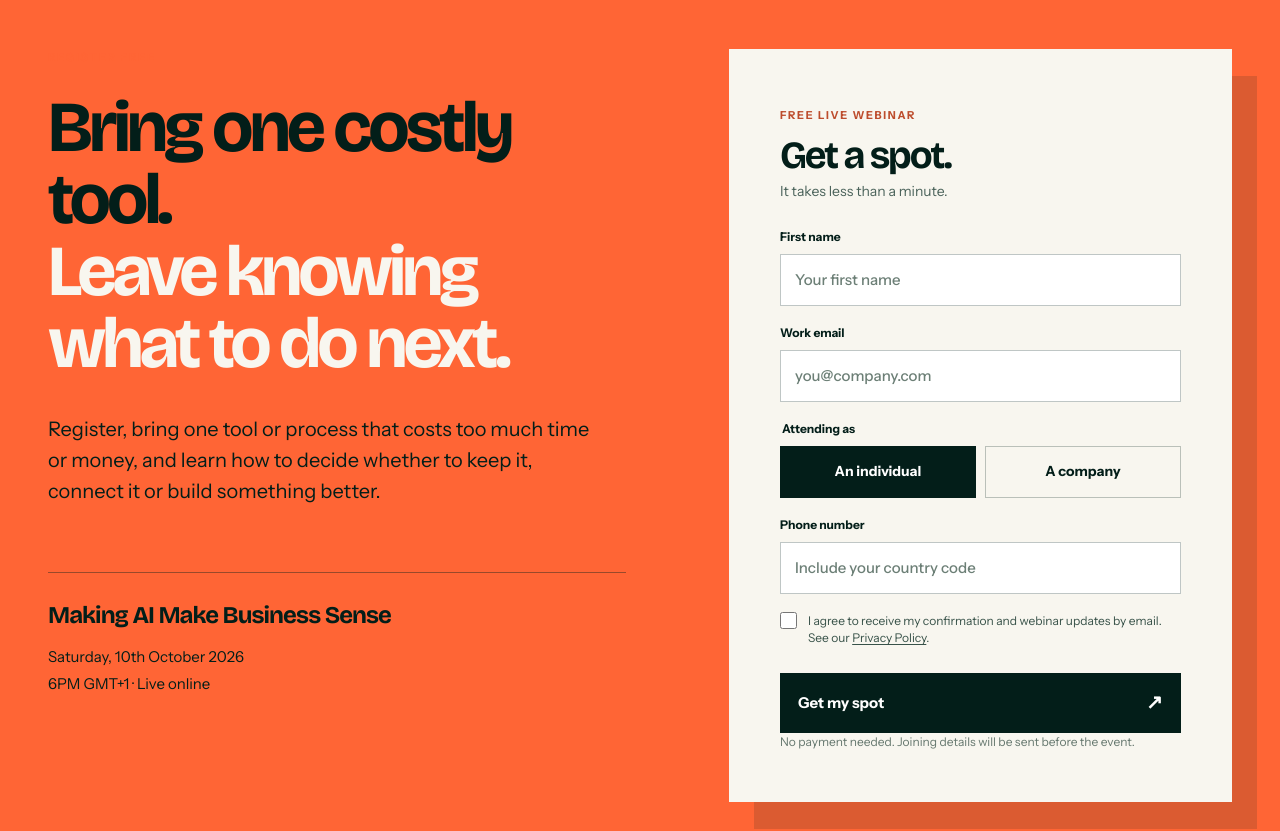
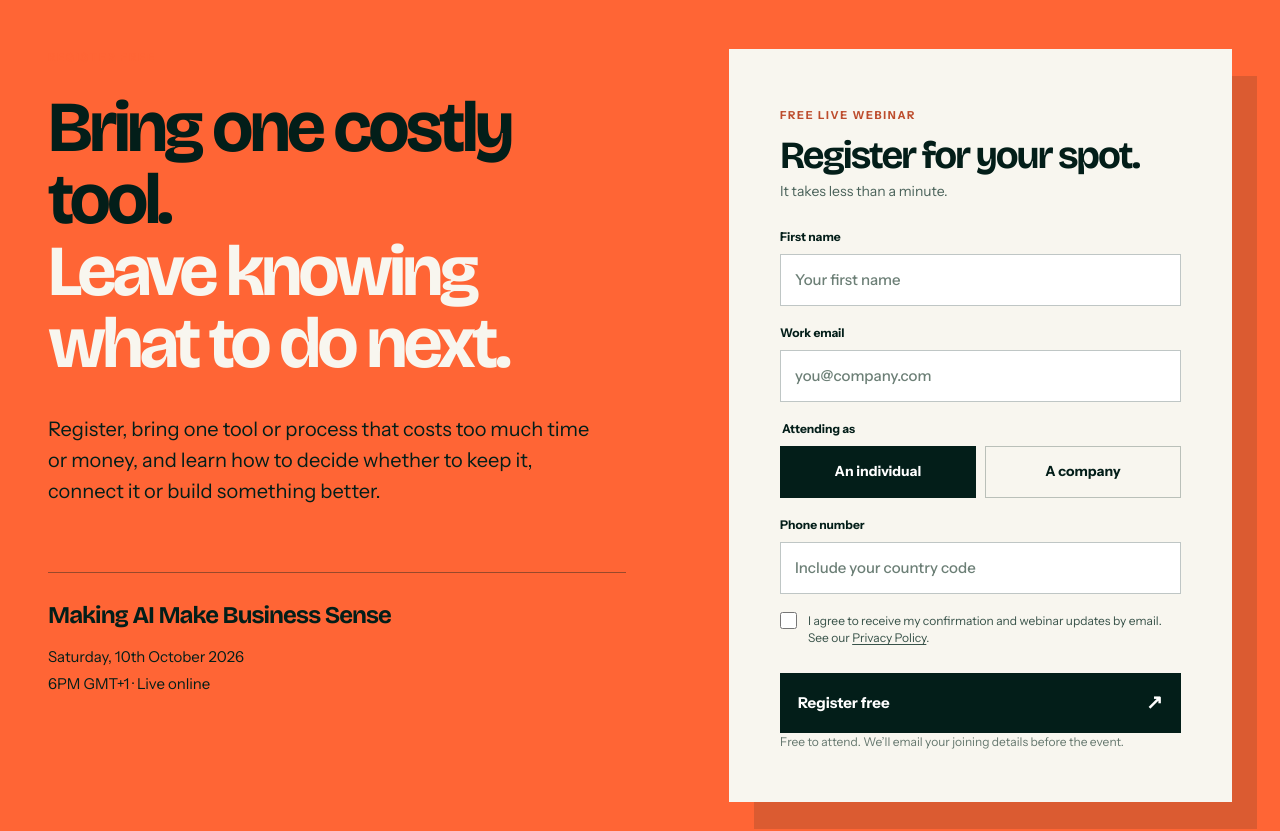
Before and after one commit to Greatdorlin/run-rentless, a Next.js app: page /webinar in a window 1280 px wide. Shown: the part 6060-6891 px from the top of the page. Built offline with nearby package versions, Linux system fonts and the light colour scheme.

Commit message:
Tighten webinar registration form copy

```diff
--- a/src/components/webinar/registration-form.tsx
+++ b/src/components/webinar/registration-form.tsx
@@ -52,21 +52,21 @@ export function RegistrationForm() {
     }
   }
 
-  if (phase === "ended") return <div className="webinar-form__closed"><h3>Registration has closed.</h3><p>The live event ended at 8PM GMT+1 on 10 October 2026. You can still explore Run Rentless.</p><Link href="/">Go to the homepage <span aria-hidden="true">↗</span></Link></div>;
+  if (phase === "ended") return <div className="webinar-form__closed"><h3>Registration has closed.</h3><p>The live event ended at 8PM GMT+1 on 10th October 2026. You can still explore Run Rentless.</p><Link href="/">Go to the homepage <span aria-hidden="true">↗</span></Link></div>;
 
   if (status === "success" || status === "partial" || status === "duplicate") return (
     <div className="webinar-form__success" role="status">
       <span className="webinar-form__success-mark" aria-hidden="true">✓</span>
       <h3>{status === "success" ? "Your spot is confirmed." : status === "duplicate" ? `${firstName}, you’re already registered.` : "Your spot is saved."}</h3>
       <p>{status === "success" ? "We’ve just sent your confirmation email. Check Spam or Promotions if you do not see it. Move it to your inbox and mark it as important so you do not miss the webinar details." : status === "duplicate" ? "Your email is already on the webinar list. If you need your details again, contact us." : "Your registration is saved, but the confirmation email could not be sent. Please contact us if you need the joining details."}</p>
-      <strong>Saturday, 10 October 2026 · 6PM GMT+1</strong>
+      <strong>Saturday, 10th October 2026 · 6PM GMT+1</strong>
       <Link href="/contact">Questions? Contact us <span aria-hidden="true">↗</span></Link>
     </div>
   );
 
   return (
     <form className="webinar-form" onSubmit={submit}>
-      <div className="webinar-form__heading"><span>Free live webinar</span><h3>Get a spot.</h3><p>It takes less than a minute.</p></div>
+      <div className="webinar-form__heading"><span>Free live webinar</span><h3>Register for your spot.</h3><p>It takes less than a minute.</p></div>
       <div className="webinar-form__fields">
         <label>First name<input name="firstName" autoComplete="given-name" maxLength={80} required placeholder="Your first name" /></label>
         <label>Work email<input name="email" type="email" autoComplete="email" maxLength={160} required placeholder="you@company.com" /></label>
@@ -80,8 +80,8 @@ export function RegistrationForm() {
         <label className="webinar-form__trap" aria-hidden="true">Website<input name="website" autoComplete="off" tabIndex={-1} /></label>
       </div>
       {error && <p className="webinar-form__error" role="alert">{error}</p>}
-      <button className="webinar-form__submit" type="submit" disabled={status === "sending"}>{status === "sending" ? "Saving your spot…" : "Get my spot"}<span aria-hidden="true">↗</span></button>
-      <p className="webinar-form__footnote">No payment needed. Joining details will be sent before the event.</p>
+      <button className="webinar-form__submit" type="submit" disabled={status === "sending"}>{status === "sending" ? "Saving your spot…" : "Register free"}<span aria-hidden="true">↗</span></button>
+      <p className="webinar-form__footnote">Free to attend. We’ll email your joining details before the event.</p>
     </form>
   );
 }
```
